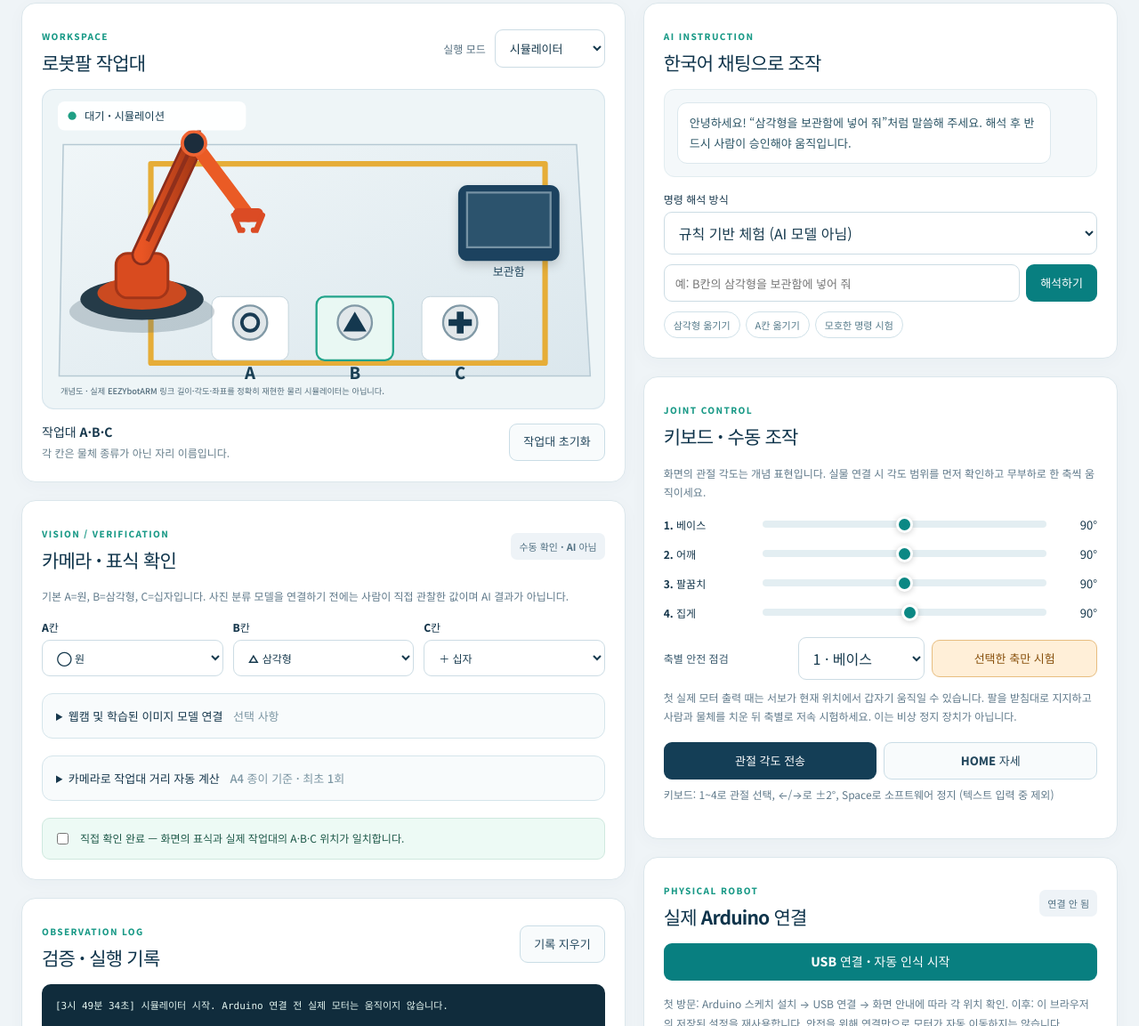
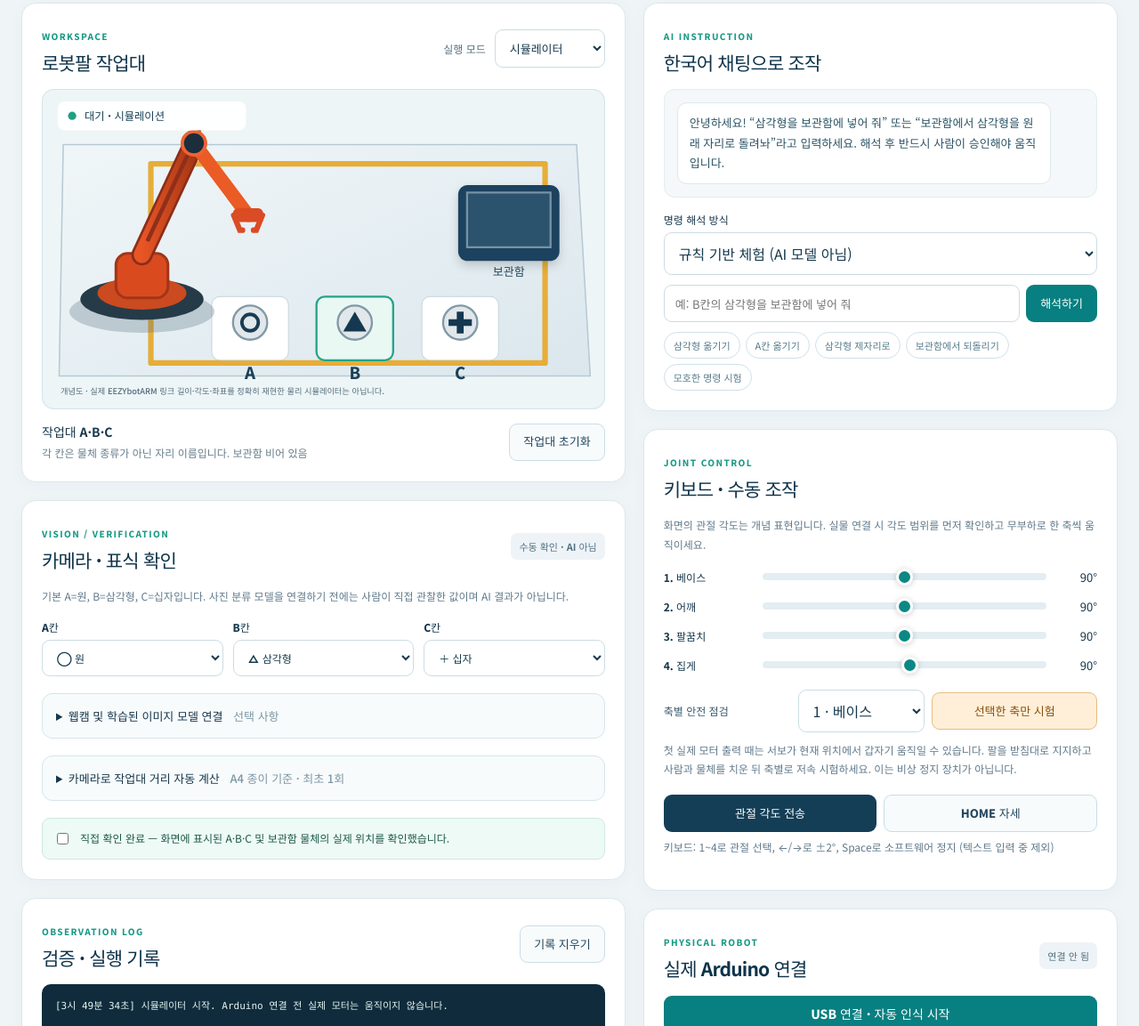
Before and after one commit to gim6110-glitch/AIrobot, a website with bundled scripts: page index.html in a window 1280 px wide. Shown: the part 396-1549 px from the top of the page at 89% size. Built offline with nearby package versions, Linux system fonts and the light colour scheme.

Commit message:
feat: update AI/UX documentation for bin-to-original-slot return commands

```diff
--- a/index.html
+++ b/index.html
@@ -82,7 +82,7 @@
         </svg>
       </div>
       <div class="lab-footer">
-        <div><strong>작업대 A·B·C</strong><span>각 칸은 물체 종류가 아닌 자리 이름입니다.</span></div>
+        <div><strong>작업대 A·B·C</strong><span>각 칸은 물체 종류가 아닌 자리 이름입니다. <span id="binSummary">보관함 비어 있음</span></span></div>
         <button id="resetSim" class="btn subtle" type="button">작업대 초기화</button>
       </div>
     </section>
@@ -114,7 +114,7 @@
         <div id="boardReach" class="predictions">카메라 기준점을 지정하면 mm 단위 거리와 참고 모델의 도달 가능성을 표시합니다. 이 결과만으로 실제 관절을 작동하지 않습니다.</div>
         <p class="hint">카메라 왜곡이 크거나 A4와 물체가 같은 평면에 없으면 오차가 생깁니다. 서보 방향과 안전 범위는 실물 확인이 필요합니다.</p>
       </details>
-      <label class="checkline"><input type="checkbox" id="visionConfirmed"/> <span><strong>직접 확인 완료</strong> — 화면의 표식과 실제 작업대의 A·B·C 위치가 일치합니다.</span></label>
+      <label class="checkline"><input type="checkbox" id="visionConfirmed"/> <span><strong>직접 확인 완료</strong> — 화면에 표시된 A·B·C 및 보관함 물체의 실제 위치를 확인했습니다.</span></label>
     </section>
 
     <section class="panel activity">
@@ -128,12 +128,12 @@
     <section class="panel chat">
       <div class="panel-title"><div><span class="kicker">AI INSTRUCTION</span><h2>한국어 채팅으로 조작</h2></div></div>
       <div class="messages" id="messages" aria-live="polite">
-        <div class="bubble assistant">안녕하세요! “삼각형을 보관함에 넣어 줘”처럼 말씀해 주세요. 해석 후 반드시 사람이 승인해야 움직입니다.</div>
+        <div class="bubble assistant">안녕하세요! “삼각형을 보관함에 넣어 줘” 또는 “보관함에서 삼각형을 원래 자리로 돌려놔”라고 입력하세요. 해석 후 반드시 사람이 승인해야 움직입니다.</div>
       </div>
       <label class="field-label" for="aiMode">명령 해석 방식</label>
-      <select id="aiMode"><option value="rule">규칙 기반 체험 (AI 모델 아님)</option><option value="llm">Netlify LLM 연결 (API 설정 필요)</option></select>
+      <select id="aiMode"><option value="rule">규칙 기반 체험 (AI 모델 아님)</option><option value="llm">LLM 연결 (API 설정 필요)</option></select>
       <form id="chatForm" class="chat-form"><input id="chatInput" maxlength="240" autocomplete="off" placeholder="예: B칸의 삼각형을 보관함에 넣어 줘" required/><button type="submit" class="btn primary">해석하기</button></form>
-      <div class="examples"><button type="button" data-example="삼각형을 보관함에 넣어 줘">삼각형 옮기기</button><button type="button" data-example="A칸 물체를 보관함에 넣어 줘">A칸 옮기기</button><button type="button" data-example="아무거나 집어 줘">모호한 명령 시험</button></div>
+      <div class="examples"><button type="button" data-example="삼각형을 보관함에 넣어 줘">삼각형 옮기기</button><button type="button" data-example="A칸 물체를 보관함에 넣어 줘">A칸 옮기기</button><button type="button" data-example="보관함에서 삼각형을 원래 자리로 돌려놔">삼각형 제자리로</button><button type="button" data-example="보관함에서 원래 자리로 돌려놔">보관함에서 되돌리기</button><button type="button" data-example="아무거나 집어 줘">모호한 명령 시험</button></div>
       <div id="proposal" class="proposal hidden">
         <div class="proposal-title">실행 후보 · 사람 검증 필수</div>
         <p id="proposalText"></p>
```
